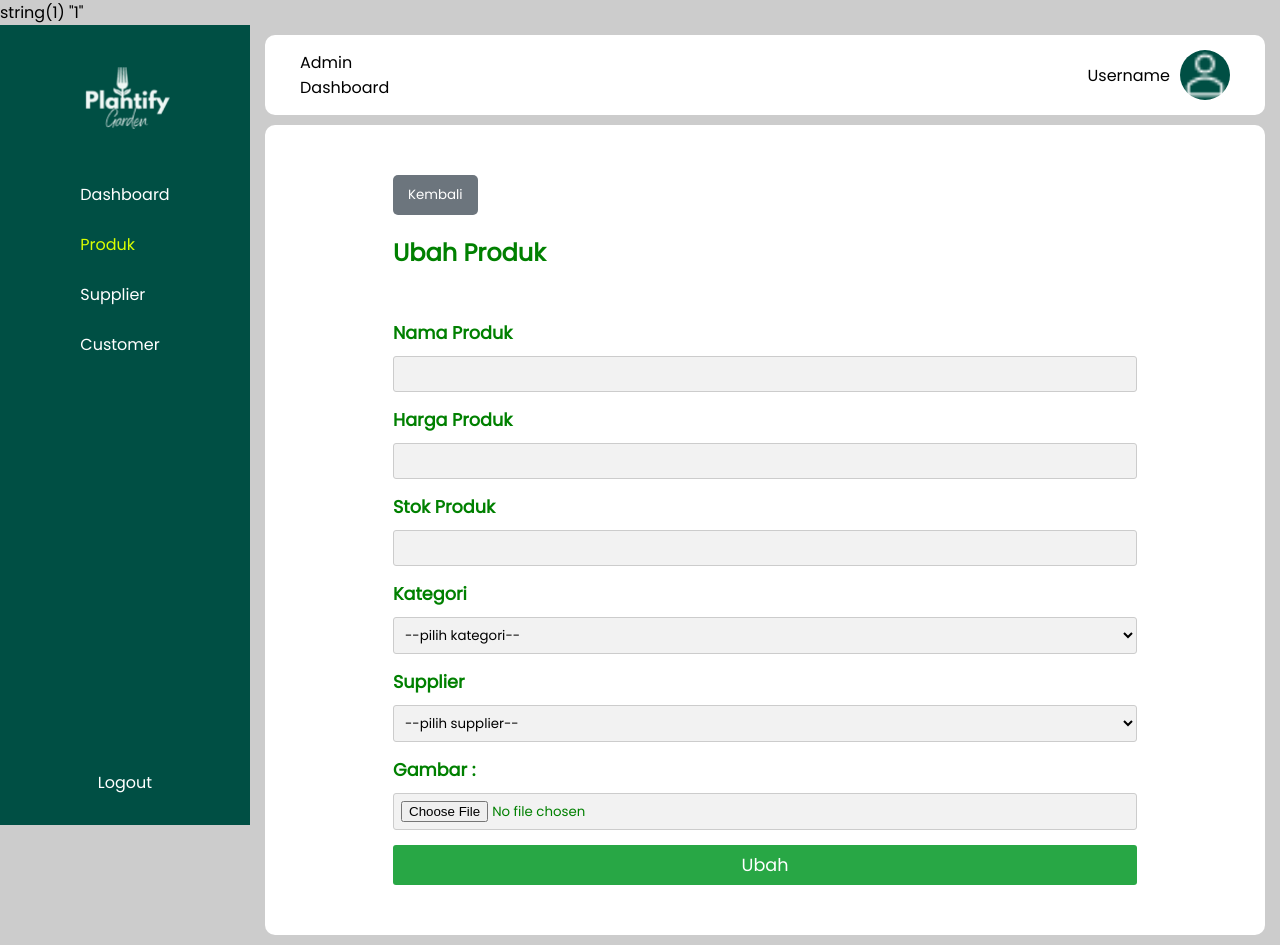
After one commit to bagusSatriaP2408/Plantify-Online-Shop-Website, a PHP site: page /TA-tes/app/admin/ubah_produk.php?id=1 in a window 1280 px wide. The commit adds this page. Run offline with PHP 8.4, Linux system fonts and the light colour scheme; the visitor is signed in with stand-in values (Sample User, id 1); data that the repository does not hold is empty; some libraries are stand-ins or nearby versions.

```diff
--- a/app/admin/templates/header.php
+++ b/app/admin/templates/header.php
@@ -3,7 +3,7 @@
     <!-- Start Header -->
     <header>
         <div class="dashboard">
-            <span><?= $page ?></span>
+            <span>Admin</span>
             <p>Dashboard</p>
         </div>
         <div class="profil">
--- a/app/admin/templates/sidebar.php
+++ b/app/admin/templates/sidebar.php
@@ -17,10 +17,10 @@ require_once(BASEPATH . "/app/database.php");
         <img class="logo" src="<?= BASEURL ;?>/assets/img/logo.png" alt="logo" />
         <div class="menu-container">
             <menu>
-                <a href="" class="<?= $title === 'Dashboard' ? 'active' : '' ?>">Dashboard</a>
-                <a href="" class="<?= $title === 'Product' ? 'active' : '' ?>">Product</a>
-                <a href="" class="<?= $title === 'Supplier' ? 'active' : '' ?>">Supplier</a>
-                <a href="" class="<?= $title === 'Customer' ? 'active' : '' ?>">Customer</a>
+                <a href="<?= BASEURL ?>/app/admin/index.php" class="<?= $title === 'Dashboard' ? 'active' : '' ?>">Dashboard</a>
+                <a href="<?= BASEURL ?>/app/admin/produk.php" class="<?= $title === 'Produk' ? 'active' : '' ?>">Produk</a>
+                <a href="<?= BASEURL ?>/app/admin/supplier.php" class="<?= $title === 'Supplier' ? 'active' : '' ?>">Supplier</a>
+                <a href="<?= BASEURL ?>/app/admin/customer.php" class="<?= $title === 'Customer' ? 'active' : '' ?>">Customer</a>
             </menu>
             <a href="<?= BASEURL ;?>/app/logout.php" class="logout"><div>Logout</div></a>
         </div>
--- /dev/null
+++ b/app/admin/ubah_produk.php
@@ -0,0 +1,68 @@
+<?php
+session_start();
+
+if (!isset($_SESSION['login'])) {
+    header("Location: ../index.php");
+    exit();
+}
+
+var_dump($_GET['id']);
+
+$title = "Produk";
+require_once('../base.php');
+require_once(BASEPATH . "/app/admin/templates/sidebar.php");
+require_once(BASEPATH . "/app/admin/templates/header.php");
+$products = getAllDataProducts();
+$categories  = getAllCategories();
+$supplier = getAllDataSupplier();
+?>
+    <!-- start ubah produk -->
+    <div class="tambah-produk">
+        <a href="<?= BASEURL ?>/app/admin/produk.php">
+            <button class="kembali">Kembali</button>
+        </a>
+        <div class="judul">
+            <h2>Ubah Produk</h2>
+        </div>
+        <form action="ubah_produk.php">
+            <div class="input-container">
+                <label for="nama">Nama Produk</label>
+                <input type="text" name="nama" id="nama">
+            </div>
+            <div class="input-container">
+                <label for="harga">Harga Produk</label>
+                <input type="text" name="harga" id="harga">
+            </div>
+            <div class="input-container">
+                <label for="stok">Stok Produk</label>
+                <input type="text" name="stok" id="stok">
+            </div>
+            <div class="input-container">
+                <label for="kategori">Kategori</label>
+                <select name="kategori" id="kategori">
+                    <?php for($i = -1; $i < count($categories); $i++): ?>
+                        <option value="<?= $i == -1 ? '0' : $categories[$i]['id_kategori']; ?>"><?= $i == -1 ? '--pilih kategori--' : $categories[$i]['nama_kategori']; ?></option>
+                    <?php endfor; ?>
+                </select>
+            </div>
+            <div class="input-container">
+                <label for="supplier">Supplier</label>
+                <select name="supplier" id="supplier">
+                    <?php for($i = -1; $i < count($supplier); $i++): ?>
+                        <option value="<?= $i == -1 ? '0' : $supplier[$i]['id_supplier']; ?>"><?= $i == -1 ? '--pilih supplier--' : $supplier[$i]['nama_supplier']; ?></option>
+                    <?php endfor; ?>
+                </select>
+            </div>
+            <div class="input-container">
+                <label for="gambar">Gambar : </label>
+                <input type="file" name="gambar" id="gambar">
+            </div>
+            <button type="submit" name="submit" class="submit">Ubah</button>
+        </form>
+    </div>
+    <!-- end ubah produk -->
+
+    </div>
+
+</body>
+</html>
--- a/assets/styles/style_admin.css
+++ b/assets/styles/style_admin.css
@@ -17,6 +17,9 @@
   font-family: var(--poppins);
 }
 
+body {
+  background-color: #ccc;
+}
 
 /* sidebar start */
 .sidebar {
@@ -56,8 +59,6 @@ menu a,
 /* sidebar end */
 
 .container-kanan {
-  flex: 1;
-  background-color: #ccc;
   margin-left: 250px;
   overflow-y: auto;
 }
@@ -70,7 +71,7 @@ header {
   background-color: #fff;
   justify-content: space-between;
   border-radius: 10px;
-  margin: 10px 15px;
+  margin: 10px 15px ;
 }
 .profil {
   display: flex;
@@ -84,7 +85,15 @@ header {
 }
 /* header end */
 
-.judul, .judul a {
+.judul {
+  display: flex;
+  justify-content: space-between;
+  align-items: center;
+  font-family: var(--monsterrat);
+  margin-bottom: 50px;
+}
+.judul,
+.judul a {
   color: green;
 }
 .judul a {
@@ -93,24 +102,18 @@ header {
 
 /* start produk */
 .produk {
-  padding: 50px 128px 50px 128px;
+  padding: 50px 128px;
   color: green;
   background-color: #fff;
   margin: 10px 15px;
   border-radius: 10px;
-}
-.judul {
-  display: flex;
-  justify-content: space-between;
-  align-items: center;
-  font-family: var(--monsterrat);
-  margin-bottom: 50px;
 }
 .container-produk {
   display: flex;
   flex-wrap: wrap;
   gap: 50px;
   align-content: center;
+  margin-bottom: 50px;
 }
 .card {
   display: flex;
@@ -137,6 +140,106 @@ small {
   gap: 10px;
   padding: 15px;
 }
+.button-container {
+  display: flex;
+  justify-content: space-evenly;
+  padding: 10px;
+}
+button.ubah {
+  background-color: #007bff;
+  color: #fff;
+  border: none;
+  padding: 10px 15px;
+  border-radius: 5px;
+  cursor: pointer;
+}
+button.ubah:hover {
+  background-color: #0056b3;
+}
+button.hapus {
+  background-color: #dc3545;
+  color: #fff;
+  border: none;
+  padding: 10px 15px;
+  border-radius: 5px;
+  cursor: pointer;
+}
+button.hapus:hover {
+  background-color: #a52a2a;
+}
+button.tambah {
+  text-align: center;
+  width: 100%;
+  font-size: 1.1rem;
+  margin-top: 10px;
+  background-color: #28a745;
+  color: #fff;
+  border: none;
+  padding: 7px;
+  border-radius: 5px;
+  cursor: pointer;
+}
+button.tambah:hover {
+  background-color: #218838;
+}
+
+/* tambah produk start */
+.tambah-produk {
+  padding: 50px 128px;
+  color: green;
+  background-color: #fff;
+  margin: 10px 15px;
+  border-radius: 10px;
+}
+button.kembali {
+  background-color: #6c757d;
+  color: #fff;
+  border: none;
+  padding: 10px 15px;
+  border-radius: 5px;
+  cursor: pointer;
+  margin-bottom: 20px;
+}
+button.kembali:hover {
+  background-color: #5a6268;
+}
+p.error {
+  color: red;
+  font-size: 1.1rem;
+}
+label {
+  display: block;
+  margin-top: 10px;
+  margin-bottom: 5px;
+  font-weight: bold;
+  font-size: 1.1em;
+}
+input,
+textarea,
+select {
+  width: 100%;
+  padding: 7px;
+  margin: 5px 0;
+  border: 1px solid #ccc;
+  border-radius: 3px;
+  background-color: #f2f2f2;
+}
+button[type="submit"] {
+  text-align: center;
+  width: 100%;
+  font-size: 1.1rem;
+  margin-top: 10px;
+  background-color: #28a745;
+  color: #fff;
+  border: none;
+  padding: 7px;
+  border-radius: 3px;
+  cursor: pointer;
+}
+button[type="submit"]:hover {
+  background-color: #218838;
+}
+/* tambah produk end */
 /* End Produk */
 
 /* Start Supplier */
--- a/assets/styles/style_customer.css
+++ b/assets/styles/style_customer.css
@@ -14,6 +14,9 @@
   --poppins: "Poppins", sans-serif;
   --monsterrat: "Montserrat";
   font-family: var(--poppins);
+}
+body {
+  overflow-x: hidden;
 }
 /* Start Header */
 
@@ -138,7 +141,7 @@ p {
 .container {
   display: flex;
   flex-wrap: wrap;
-  gap: 70px;
+  gap: 50px;
   align-content: center;
 }
 .card {
```
Also changed, not shown: app/admin/customer.php (added, +16 -0 lines), app/admin/index.php (+3 -9 lines), app/admin/produk.php (added, +55 -0 lines), app/admin/supplier.php (added, +21 -0 lines), app/admin/tambah_produk.php (added, +104 -0 lines), app/admin/validations.php (added, +117 -0 lines).
